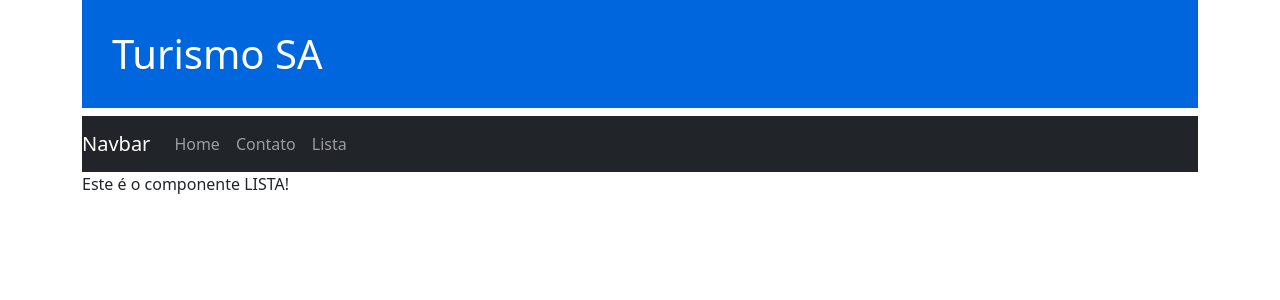
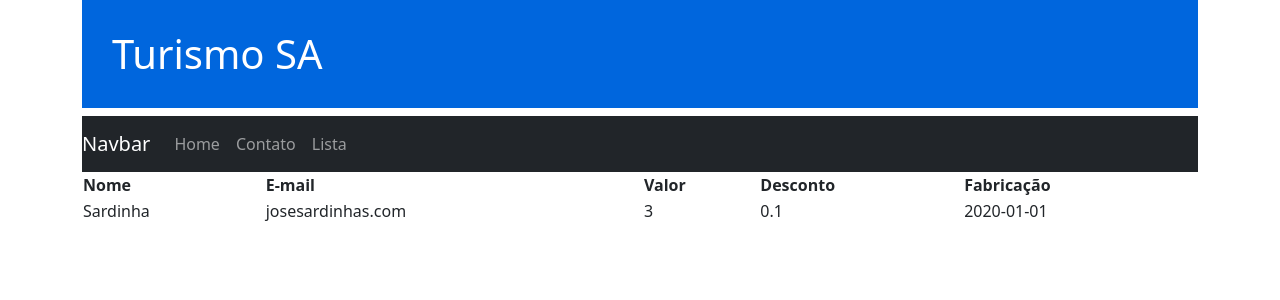
Before and after one commit to valmirdeveloper/aula-angular, an Angular app: page /lista in a window 1280 px wide. Shown: the top 300 px of the page. Built offline with nearby package versions, Linux system fonts and the light colour scheme.

Commit message:
implementaçao de classes

```diff
--- a/src/app/pagina/lista/lista.component.html
+++ b/src/app/pagina/lista/lista.component.html
@@ -1 +1,18 @@
-<p>Este é o componente LISTA!</p>
+
+
+<table class="table">
+    <tr>
+        <th>Nome</th>
+        <th>E-mail</th>
+        <th>Valor</th>
+        <th>Desconto</th>
+        <th>Fabricação</th>
+</tr>
+    <tr>
+        <td>{{p1.nome}}</td>
+        <td>{{p1.email}}</td>
+        <td>{{p1.valor}}</td>
+        <td>{{p1.desconto}}</td>
+        <td>{{p1.fabricacao}}</td>
+    </tr>
+</table>
--- a/src/app/pagina/lista/lista.component.ts
+++ b/src/app/pagina/lista/lista.component.ts
@@ -1,4 +1,5 @@
 import { Component, OnInit } from '@angular/core';
+import { Produto} from './../../produto';
 
 @Component({
   selector: 'app-lista',
@@ -7,6 +8,7 @@
 })
 export class ListaComponent implements OnInit {
 
+  p1 = new Produto('Sardinha', 'josesardinhas.com', 3, 0.10, '2020-01-01');
   constructor() { }
 
   ngOnInit(): void {
--- /dev/null
+++ b/src/app/produto.ts
@@ -0,0 +1,16 @@
+export class Produto {
+    nome: string;
+    email: string;
+    valor: number;
+    desconto: number;
+    fabricacao: Date;
+
+    constructor(nome, email, valor, desconto, fabricacao){
+        this.nome = nome;
+        this.email = email;
+        this.valor = valor;
+        this.desconto = desconto;
+        this.fabricacao = fabricacao;
+
+    }
+}
```
Also changed, not shown: 1 other file (tests, documents, lock files or other folders).
